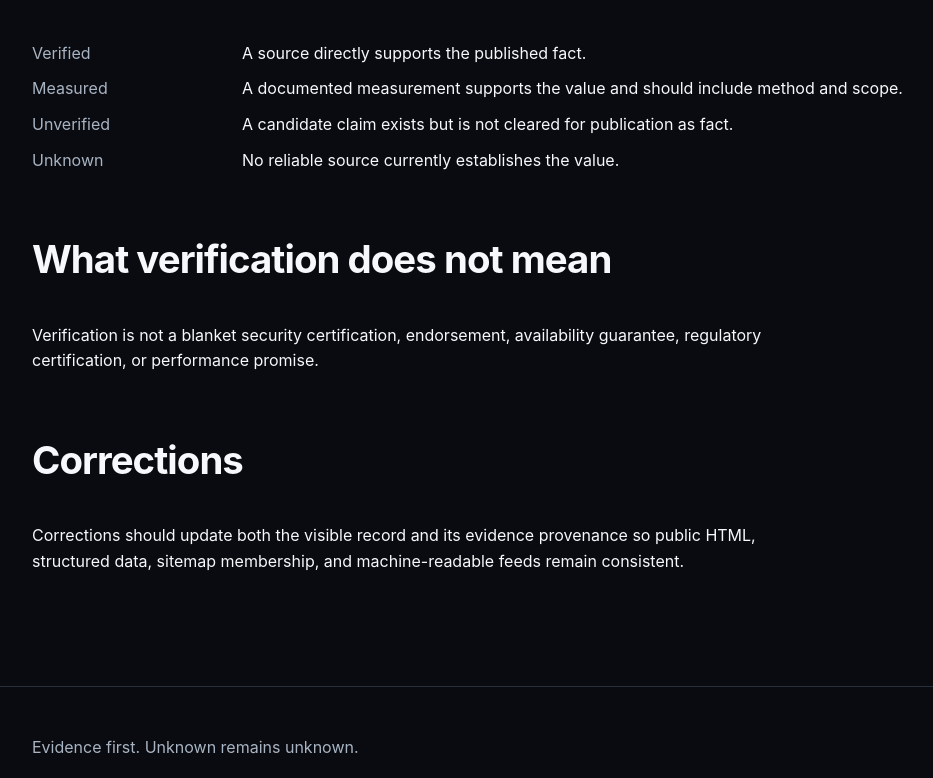
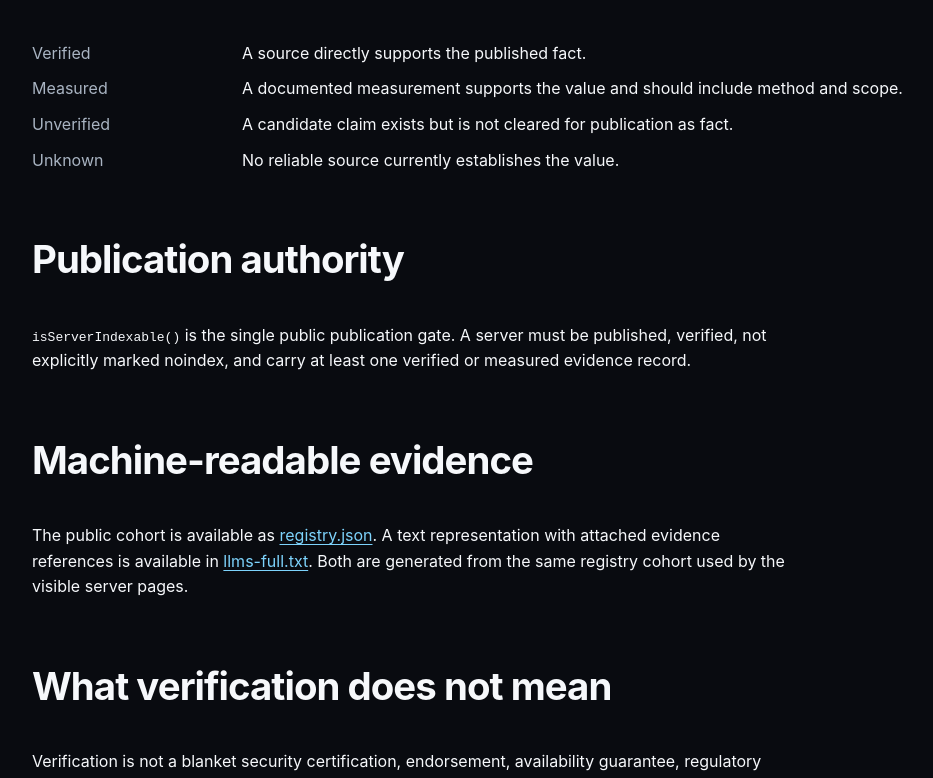
Before and after one commit to CodesbyFebin/mcp-servers-master, a Next.js app: page /evidence in a window 1280 px wide. Shown: the part 511-1289 px from the top of the page, without its empty margins (48-981 px from the left). Built offline with nearby package versions, Linux system fonts and the light colour scheme.

Commit message:
feat: connect evidence policy to public machine graph

```diff
--- a/app/evidence/page.tsx
+++ b/app/evidence/page.tsx
@@ -19,6 +19,15 @@ export default function EvidencePage() {
         <dt>Unverified</dt><dd>A candidate claim exists but is not cleared for publication as fact.</dd>
         <dt>Unknown</dt><dd>No reliable source currently establishes the value.</dd>
       </dl>
+
+      <h2>Publication authority</h2>
+      <p><code>isServerIndexable()</code> is the single public publication gate. A server must be published, verified, not explicitly marked noindex, and carry at least one verified or measured evidence record.</p>
+
+      <h2>Machine-readable evidence</h2>
+      <p>
+        The public cohort is available as <a href="/registry.json">registry.json</a>. A text representation with attached evidence references is available in <a href="/llms-full.txt">llms-full.txt</a>. Both are generated from the same registry cohort used by the visible server pages.
+      </p>
+
       <h2>What verification does not mean</h2>
       <p>Verification is not a blanket security certification, endorsement, availability guarantee, regulatory certification, or performance promise.</p>
       <h2>Corrections</h2>
```
